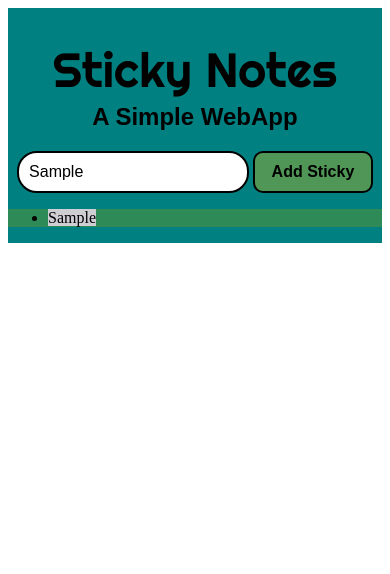
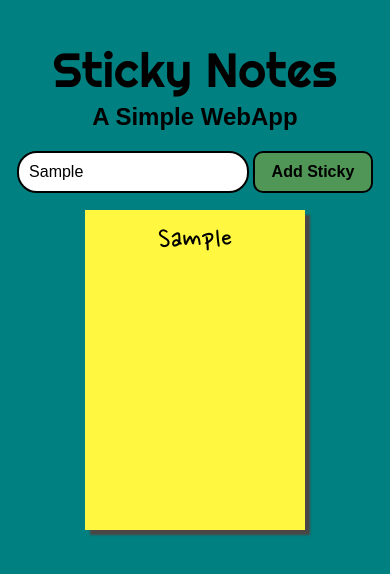
Before and after one commit to theMuhammadKhalid/sticky-notes, a plain HTML site: page index.html in a window 390 px wide. Both pictures are taken after typing "Sample" into the empty fields and a click on the button "Add Sticky". Drawn offline with Linux system fonts and the light colour scheme; a web font is replaced by a local one.

Commit message:
Added note style with responsive design

```diff
--- a/index.html
+++ b/index.html
@@ -10,18 +10,18 @@
     <!-- Add Style -->
     <link type="text/css" rel="stylesheet" href="main-style.css">
     <!-- Add Google Fonts -->
-    <link href="https://fonts.googleapis.com/css?family=Bubbler+One|Righteous&display=swap" rel="stylesheet">
+    <link href="https://fonts.googleapis.com/css?family=Bubbler+One|Nanum+Pen+Script|Righteous&display=swap" rel="stylesheet">
 
 <body>
     <div class="container">
         <header>
-            <h1>Sticky Notes</h1>
+            <h1 title="Sticky Notes">Sticky Notes</h1>
             <h2>A Simple WebApp</h2>
         </header>
 
         <form>
-            <input type="text" id="notetxt" maxlength="100" placeholder="Enter Your Note">
-            <input type="button" id="addButton" value="Add Sticky">
+            <input type="text" id="notetxt" maxlength="100" placeholder="Enter Your Note" title="You can enter upto 100 characters">
+            <input type="button" id="addButton" value="Add Sticky" title="Click to add your note">
         </form>
 
         <ul id="stickers"></ul>
--- a/main-behaviour.js
+++ b/main-behaviour.js
@@ -17,6 +17,7 @@ function addStickyToDOM(key, value) {
     var stickers = document.getElementById("stickers");
     var sticky = document.createElement("li");
     sticky.setAttribute("id", key);
+    sticky.setAttribute("title", "Click to delete");
     var span = document.createElement("span");
     span.setAttribute("class", "sticky");
     span.innerHTML = value;
--- a/main-style.css
+++ b/main-style.css
@@ -1,35 +1,34 @@
 *{
     /* Include content, padding and border in elements total width and height */
     box-sizing: border-box;
+}
+
+body{
+    background-color: teal;
 }
 
 .container{
     display: flex;
     flex-direction: column;
     font-size: medium;
-    background: teal;
 }
 
 header{
     text-align: center;
-    background: teal;
 }
 
 h1{
     font: 300% 'Righteous', cursive;
-    background: teal;
     margin-bottom: 1%;
 }
 
 h2{
     margin-top: 0%;
     font: bold 150% 'Bubbler One', sans-serif;
-    background: teal;
 }
 
 form{
     text-align: center;
-    background: teal;
 }
 
 #notetxt{
@@ -38,7 +37,6 @@ form{
     font-size: 100%;
     border: 2px solid black;
     border-radius: 20px;
-
 }
 
 #addButton{
@@ -72,11 +70,26 @@ form{
     }
 }
 
+#stickers{
+    display: flex;
+    flex-wrap: wrap;
+    margin: 2% 0% 0% 0%;
+    padding: 0%;
+    justify-content: center;
+    list-style-type: none;
+}
 
-#stickers{
-    background: seagreen;
+#stickers li{
+    width: 220px;
+    height: 320px;
+    margin: 10px;
+    text-align: center;
+    padding: 10px 10px; /* top-bottom left-right */
+    font: 200% 'Nanum Pen Script', cursive;
+    background: #fff740;
+    box-shadow: 5px 5px 2px rgb(75, 69, 69);
 }
 
 .sticky{
-    background: rgb(207, 206, 211);
+    word-wrap: break-word;
 }
```
